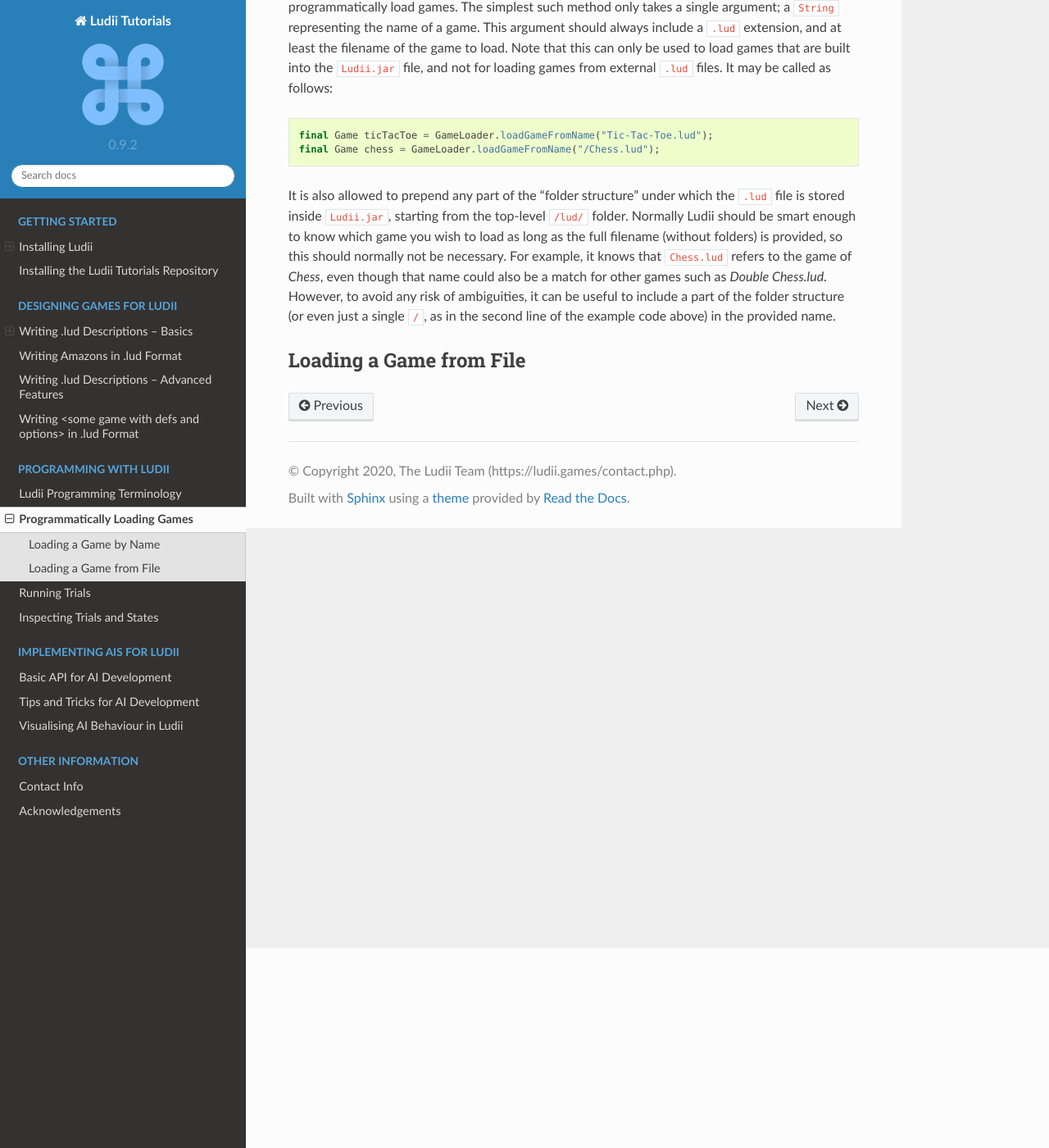
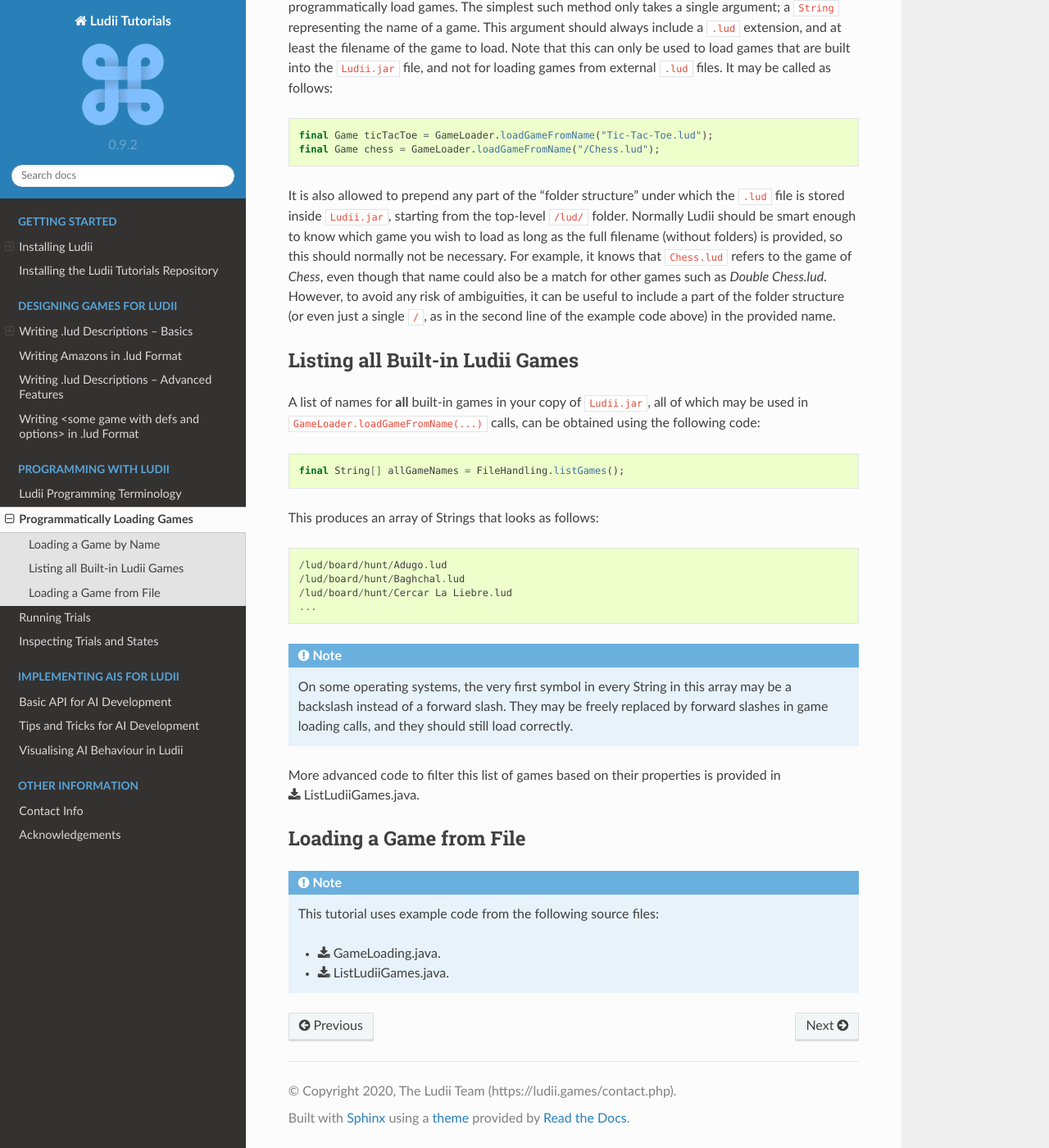
Before and after one commit to Ludeme/LudiiTutorials, a Sphinx documentation site: the page built from docs/loading_games.rst, in a window 1280 px wide and 1400 px high, scrolled down 244 px. Shown: the whole window at 82% size. Built offline with Sphinx 7.4.7 and the Read the Docs theme 2.0.0, drawn with Linux system fonts in a browser that asks for light colours.

Commit message:
more game loading stuff

```diff
--- a/docs/loading_games.rst
+++ b/docs/loading_games.rst
@@ -1,9 +1,5 @@
 Programmatically Loading Games
 ==============================
-
-.. note::
-
-
 
 Loading a Game by Name
 ----------------------
@@ -31,5 +27,40 @@
 can be useful to include a part of the folder structure (or even just a single
 ``/``, as in the second line of the example code above) in the provided name.
 
+Listing all Built-in Ludii Games
+--------------------------------
+
+A list of names for **all** built-in games in your copy of ``Ludii.jar``, all
+of which may be used in ``GameLoader.loadGameFromName(...)`` calls, can be
+obtained using the following code:
+
+.. code-block:: java
+
+   final String[] allGameNames = FileHandling.listGames();
+
+This produces an array of Strings that looks as follows::
+
+   /lud/board/hunt/Adugo.lud
+   /lud/board/hunt/Baghchal.lud
+   /lud/board/hunt/Cercar La Liebre.lud
+   ...
+
+.. note::
+
+   On some operating systems, the very first symbol in every String in this
+   array may be a backslash instead of a forward slash. They may be freely
+   replaced by forward slashes in game loading calls, and they should still
+   load correctly.
+
+More advanced code to filter this list of games based on their properties is
+provided in :download:`ListLudiiGames.java <../src/ludii_tutorials/ListLudiiGames.java>`.
+
 Loading a Game from File
 ------------------------
+
+.. note::
+
+   This tutorial uses example code from the following source files:
+
+   *  :download:`GameLoading.java <../src/ludii_tutorials/GameLoading.java>`.
+   *  :download:`ListLudiiGames.java <../src/ludii_tutorials/ListLudiiGames.java>`.
```
Also changed, not shown: 2 other files.
